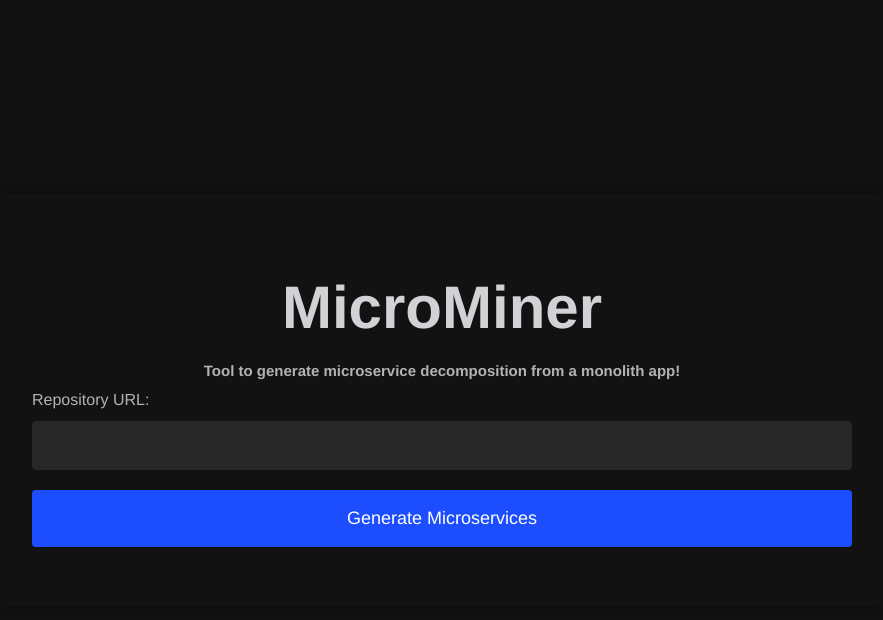
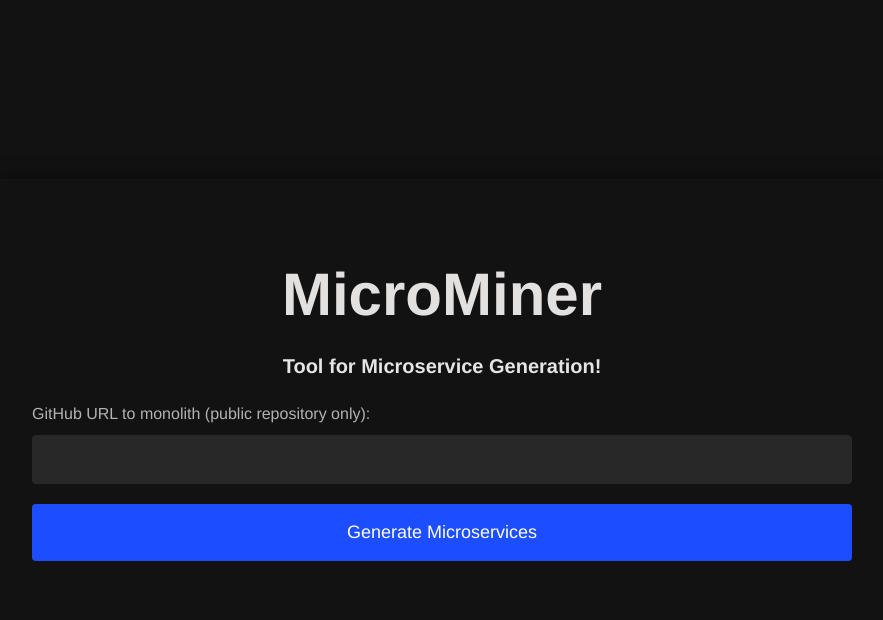
Before and after one commit to pobeaulieu/MicroserviceML, a Flask app: page / in a window 1280 px wide. Shown: the top 620 px of the page, without its empty margins (198-1081 px from the left). Run offline with Flask 3, Linux system fonts and the light colour scheme; some libraries are stand-ins or nearby versions.

Commit message:
New look

```diff
--- a/webapp/templates/index.html
+++ b/webapp/templates/index.html
@@ -30,16 +30,16 @@
         }
 
         h1 {
-            color:  #d1d2d5; /* White header color */
+            color: #e3e0e0; /* White header color */
             text-align: center;
             margin-bottom: 20px;
             font-size: 60px; /* Larger font size */
         }
 
-        h2 {
-            color: #b3b3b3; /* Light grey label color */
+        h4 {
+            color: #e7e4e4;/* Light grey label color */
             text-align: center;
-            font-size: 15px; /* Larger font size */
+            font-size: 20px; /* Larger font size */
             display: block;
 
         }
@@ -111,10 +111,10 @@
     <main>
         <header>
             <h1>MicroMiner</h1>
-            <h2>Tool to generate microservice decomposition from a monolith app!</h2>
+            <h4>Tool for Microservice Generation!</h4>
         </header>
         <form id="cloneForm" onsubmit="submitForm(event)">
-            <label for="repo_url">Repository URL:</label>
+            <label for="repo_url">GitHub URL to monolith (public repository only):</label>
             <input type="text" id="repo_url" name="repo_url" required>
             <br>
             <button type="submit">Generate Microservices</button>
```
